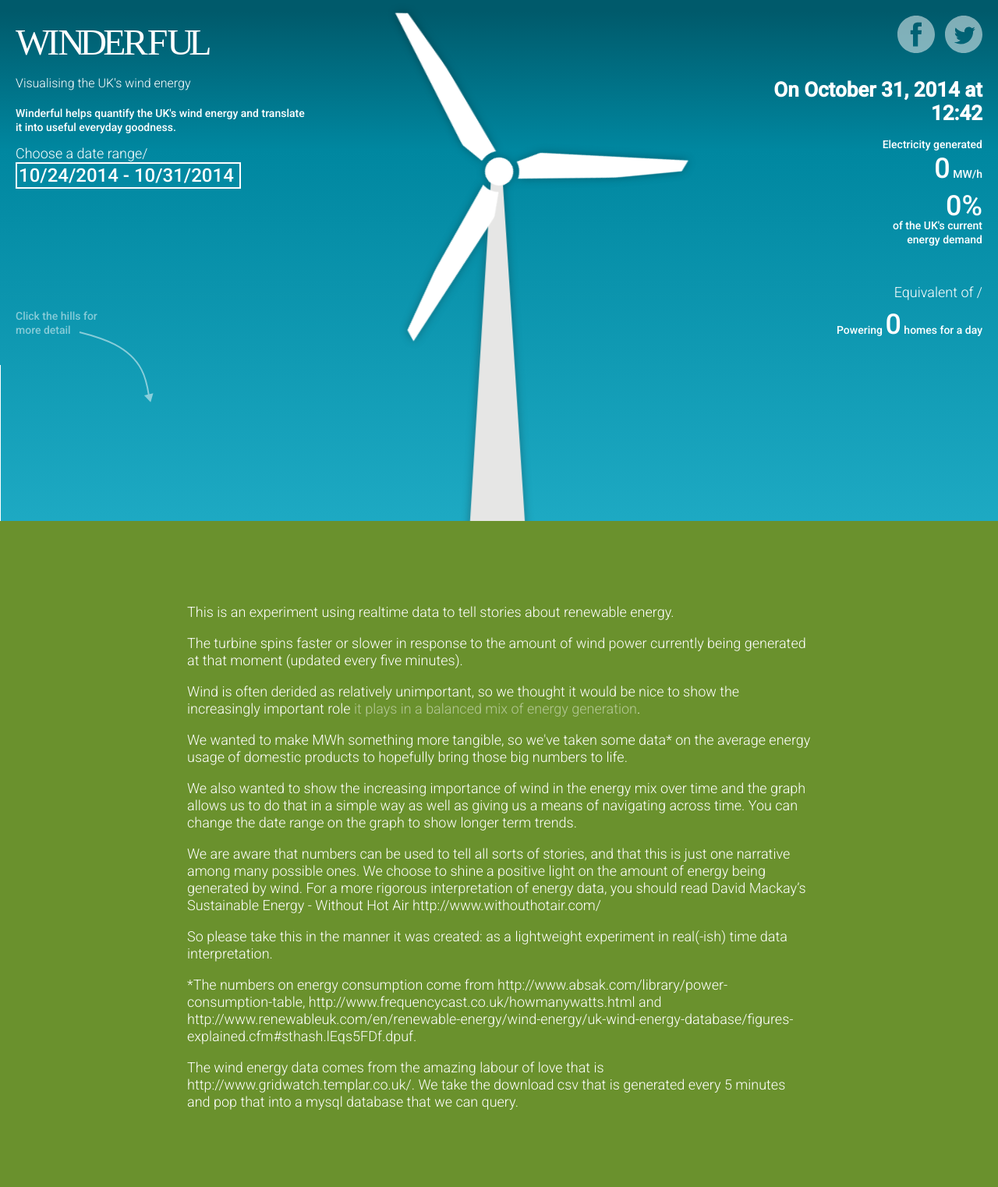
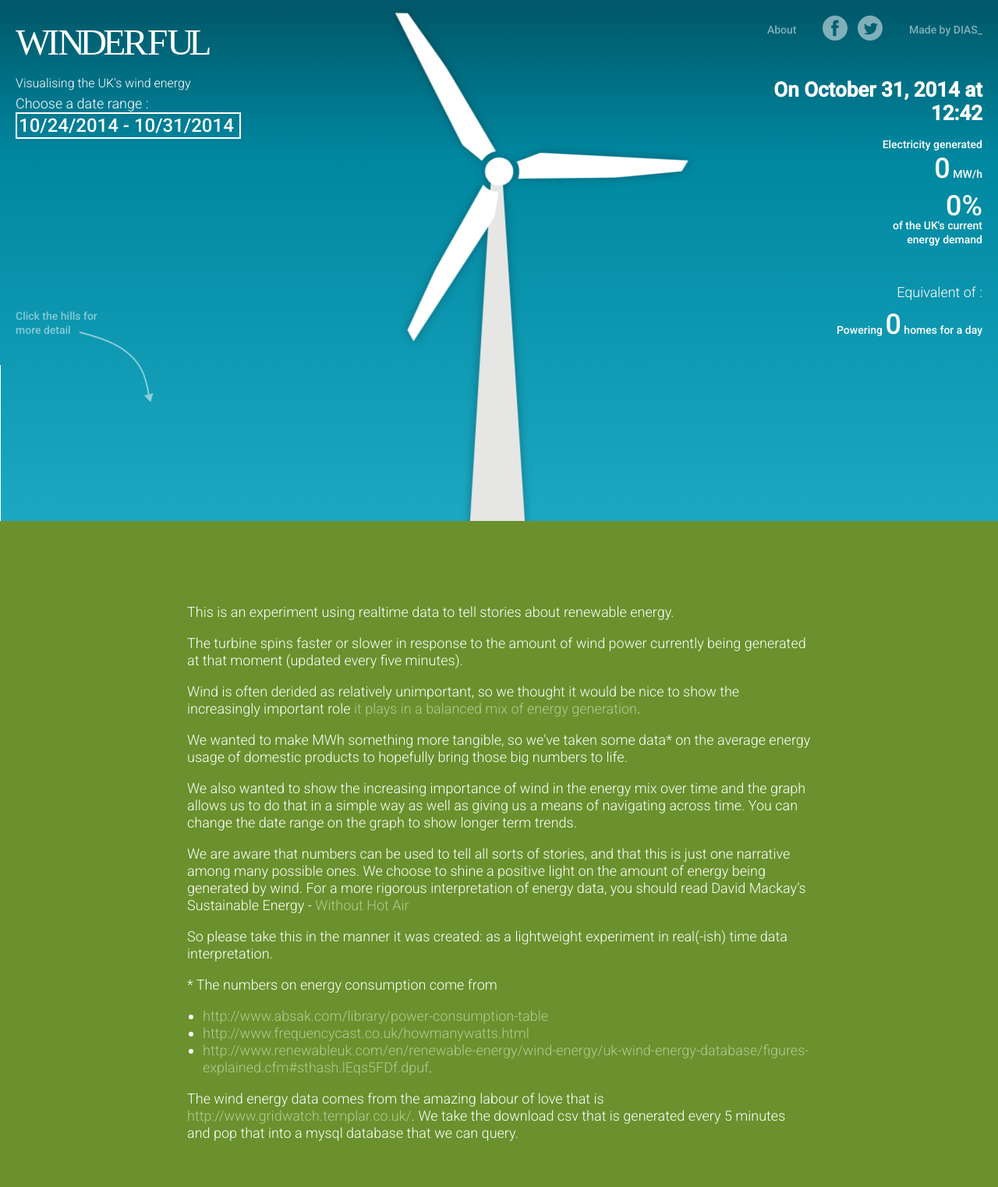
Before and after one commit to diascreative/winderful, a PHP site: page / in a window 1280 px wide. Shown: the whole page at 78% size. Before the commit the page ends 1423 px from the top, so only its background shows below. Run offline with PHP 8.4, Linux system fonts and the light colour scheme; tables that the repository leaves empty hold one stand-in row (values such as "Sample post"); some libraries are stand-ins or nearby versions.

Commit message:
feedback amends

```diff
--- a/assets/sass/_about.sass
+++ b/assets/sass/_about.sass
@@ -4,7 +4,8 @@
   font-weight: $f-light
   line-height: 22px
   padding: 40px 20px
-  p
+  p,
+  ul
     display: block
     max-width: 800px
     margin-left: auto
--- a/assets/sass/wind.sass
+++ b/assets/sass/wind.sass
@@ -63,10 +63,13 @@ label
   font: $f-light 18px/22px $f-family
 
 // social
-#social
+#nav
   position: absolute
   right: 20px
   top: 20px
   a
     display: inline-block
-    margin: 0 0 0 10px
+    margin: 0 0 0 30px
+    vertical-align: middle
+  .twitter
+    margin-left: 10px
--- a/index.php
+++ b/index.php
@@ -47,13 +47,8 @@
         </h1>
         <h2>Visualising the UK's wind energy</h2>
 
-        <p>
-          Winderful helps quantify the UK's wind energy and translate it into
-          useful everyday goodness.
-        </p>
-
         <form id="form" action="./json" method="get">
-          <label>Choose a date range/</label>
+          <label>Choose a date range :</label>
 
           <input type="daterange" class="daterange"
             ng-model="turbine.daterange"
@@ -68,19 +63,23 @@
         <turbine-stats></turbine-stats>
       </div>
 
-      <div id="social">
-        <a title="Share on Facebook" target="_blank"
+      <nav id="nav">
+        <a href="#about" class="scroll-to">About</a>
+
+        <a title="Share on Facebook" class="social"
           href="http://www.facebook.com/sharer.php?u=<?= $url ?>">
           <img src="./static/img/fb.svg" alt="Share on Facebook"
-            height="48" width="48">
+            height="32" width="32">
         </a>
 
-        <a title="Share on Twitter" target="_blank"
+        <a title="Share on Twitter" class="twitter social"
           href="http://twitter.com/share?text=Winderful+-+visualising+UK's+%23windenergy+in+real+time.+Made+by+@diascreative&amp;url=<?= $url ?>">
           <img src="./static/img/twitter.svg" alt="Share on Twitter"
-            height="48" width="48">
+            height="32" width="32">
         </a>
-      </div>
+
+        <a href="//diascreative.com" target="_blank">Made by DIAS_</a>
+      </nav>
 
       <div class="push"></div>
     </div>
@@ -106,7 +105,7 @@
     <script src="./static/js/app.js"></script>
 
     <script type="text/javascript">
-      $('#social a').on('click', function(e) {
+      $('a.social').on('click', function(e) {
         e.preventDefault();
 
         var w = 600,
@@ -117,6 +116,20 @@
 
         window.open (url, 'win', 'menubar=0,resizable=1,width=' + w +
                                                     ', height=' + w + ', top=' + top + ', left=' + left);
+      });
+
+      $('.scroll-to').on('click', function(e) {
+        var id = $(this).attr('href'),
+          $scrollToItem = $(id);
+
+        if( $scrollToItem.length ) {
+          e.preventDefault();
+
+          $('html, body').animate({
+            scrollTop: $scrollToItem.offset().top
+          }, 600);
+
+        }
       });
       <?php if ( ANALYTICS ): ?>
       (function(i,s,o,g,r,a,m){i['GoogleAnalyticsObject']=r;i[r]=i[r]||function(){
--- a/templates/turbine-about.html
+++ b/templates/turbine-about.html
@@ -12,7 +12,7 @@
 <p>
   Wind is often derided as relatively unimportant, so we thought it would
   be nice to show the increasingly important role
-  <a href="http://www.businessgreen.com/bg/james-blog/2361031/renewables-records-reveal-how-clean-energy-is-starting-to-light-up-the-world">
+  <a href="http://www.businessgreen.com/bg/james-blog/2361031/renewables-records-reveal-how-clean-energy-is-starting-to-light-up-the-world" target="_blank">
     it plays in a balanced mix of energy generation</a>.
 </p>
 <p>
@@ -32,7 +32,8 @@
   that this is just one narrative among many possible ones. We choose to
   shine a positive light on the amount of energy being generated by wind.
   For a more rigorous interpretation of energy data, you should read David
-  Mackay’s Sustainable Energy - Without Hot Air http://www.withouthotair.com/
+  Mackay’s Sustainable Energy -
+  <a href="http://www.withouthotair.com/" target="_blank">Without Hot Air</a>
 </p>
 
 <p>
@@ -40,13 +41,17 @@
   experiment in real(-ish) time data interpretation.
 </p>
 
-<p>
-  *The numbers on energy consumption come from http://www.absak.com/library/power-consumption-table, http://www.frequencycast.co.uk/howmanywatts.html and http://www.renewableuk.com/en/renewable-energy/wind-energy/uk-wind-energy-database/figures-explained.cfm#sthash.lEqs5FDf.dpuf.
-</p>
+<p>* The numbers on energy consumption come from</p>
+
+<ul>
+  <li><a href="http://www.absak.com/library/power-consumption-table" target="_blank">http://www.absak.com/library/power-consumption-table</a></li>
+  <li><a href="http://www.frequencycast.co.uk/howmanywatts.html" target="_blank">http://www.frequencycast.co.uk/howmanywatts.html</a></li>
+  <li><a href="http://www.renewableuk.com/en/renewable-energy/wind-energy/uk-wind-energy-database/figures-explained.cfm#sthash.lEqs5FDf.dpuf" target="_blank">http://www.renewableuk.com/en/renewable-energy/wind-energy/uk-wind-energy-database/figures-explained.cfm#sthash.lEqs5FDf.dpuf</a>.</li>
+</ul>
 
 <p>
   The wind energy data comes from the amazing labour of love that is
-  http://www.gridwatch.templar.co.uk/. We take the download csv that is
+  <a href="http://www.gridwatch.templar.co.uk/" target="_blank">http://www.gridwatch.templar.co.uk/</a>. We take the download csv that is
   generated every 5 minutes and pop that into a mysql database that we can
   query.
 </p>
--- a/templates/turbine-stats.html
+++ b/templates/turbine-stats.html
@@ -14,7 +14,7 @@
     </p>
   </div>
 
-  <h4>Equivalent of /</h4>
+  <h4>Equivalent of :</h4>
   <p class="example" ng-repeat="example in turbine.usageExamples" ng-show="$index == 0 || $index == turbine.showExample">
     {{ example.action }}
     <span class="num">{{ turbine.wattage/example.consumption | number:0 }}</span>
```
Also changed, not shown: static/css/wind.css.
